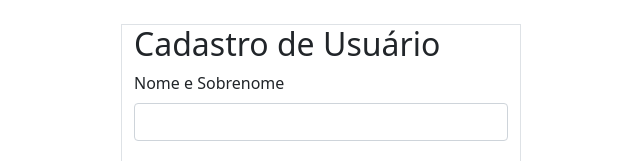
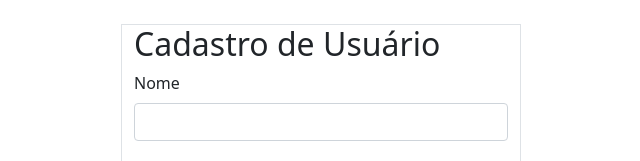
Before and after one commit to briotisk/cadastro-usuario, a plain HTML site: page index.html in a window 1280 px wide. Shown: the top 161 px of the page, without its empty margins (319-959 px from the left). Drawn offline with Linux system fonts and the light colour scheme.

Commit message:
mensagens devidamente configuradas para o desafio do selenium

```diff
--- a/index.html
+++ b/index.html
@@ -22,7 +22,7 @@
             <div class="col">
                 <form id="singleForm" action="javascript:void(0);">
                     <div class="mb-3">
-                        <label for="inputName" class="form-label">Nome e Sobrenome</label>
+                        <label for="inputName" class="form-label">Nome</label>
                         <input type="text" class="form-control" id="inputName" required>
                         <div id="inputNameHelp" class="form-text"></div>
                     </div>
```
